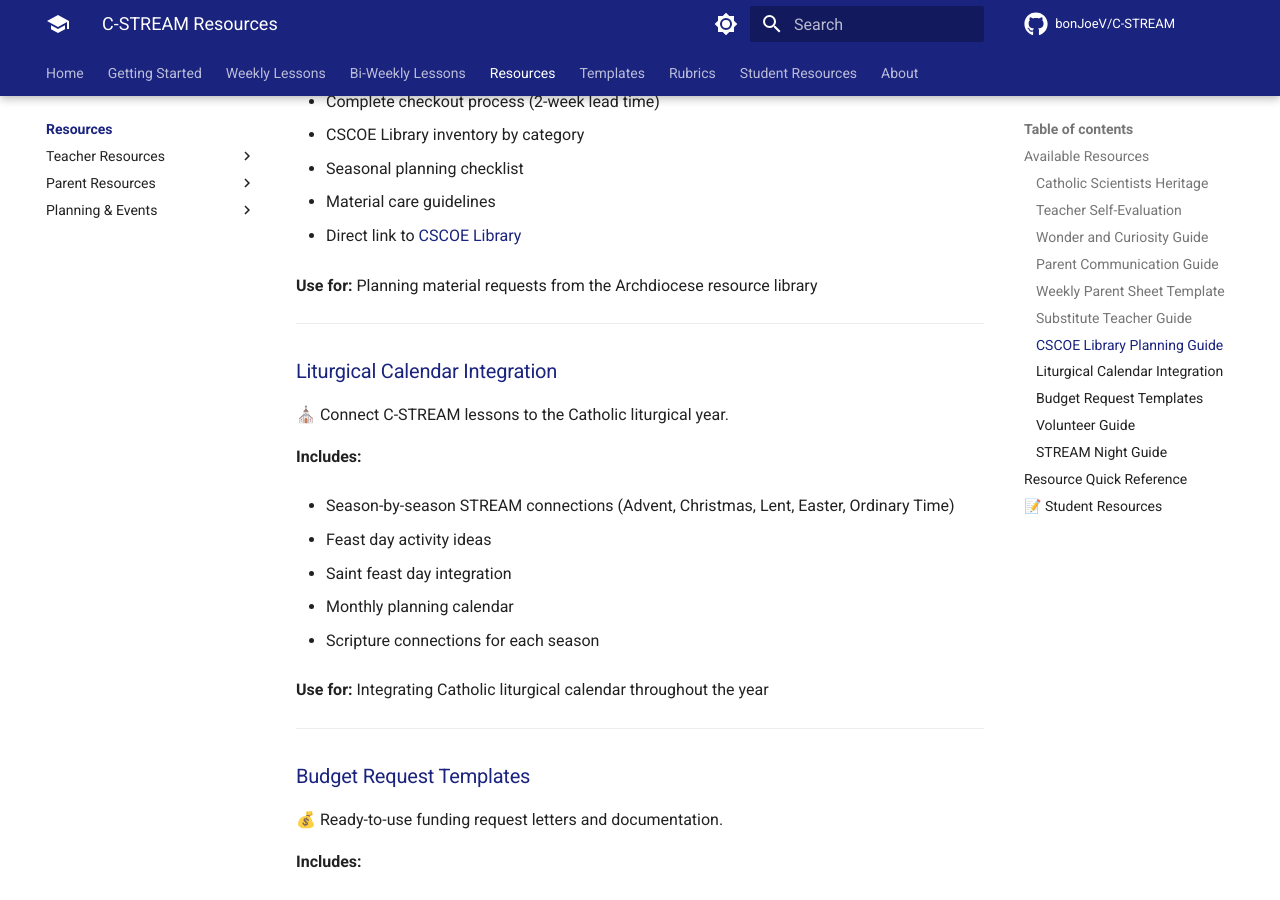
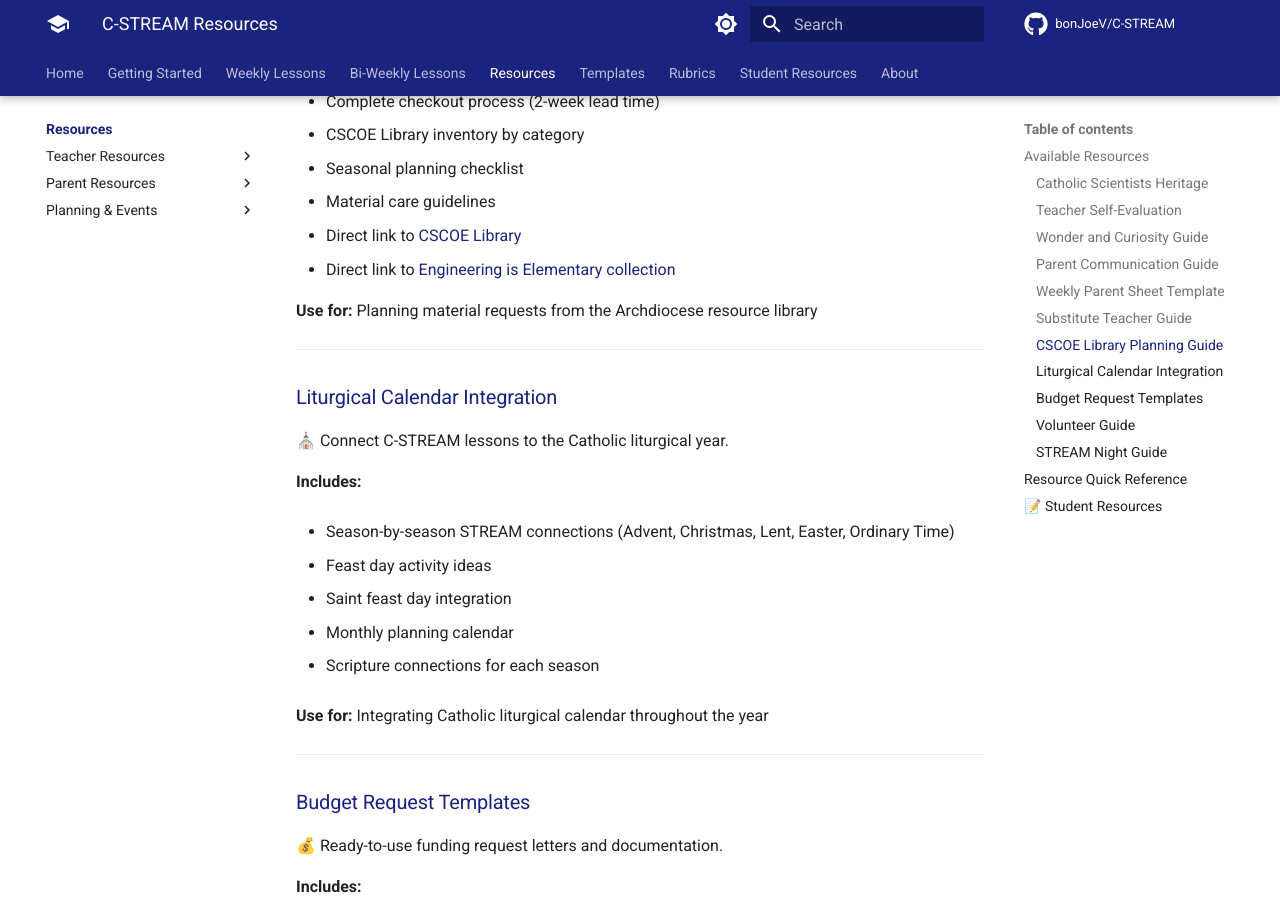
Before and after one commit to bonJoeV/C-STREAM, an MkDocs documentation site: the page built from docs/Resources/README.md, in a window 1280 px wide and 900 px high, scrolled down 2914 px. Built offline with MkDocs 1.6.1 and Material for MkDocs 9.7.7, drawn with Linux system fonts in a browser that asks for light colours; comment, search, counter and statistics services are not loaded.

Commit message:
Update README.md

```diff
--- a/docs/Resources/README.md
+++ b/docs/Resources/README.md
@@ -139,6 +139,7 @@ Ready-to-print weekly take-home sheets.
 - Material care guidelines
 
 - Direct link to [CSCOE Library](https://cscoe.myturn.com/library/)
+- Direct link to [Engineering is Elementary collection](https://cscoe.myturn.com/library/inventory/browse?q=Engineering+is+Elementary)
 
 **Use for:** Planning material requests from the Archdiocese resource library
 
```
